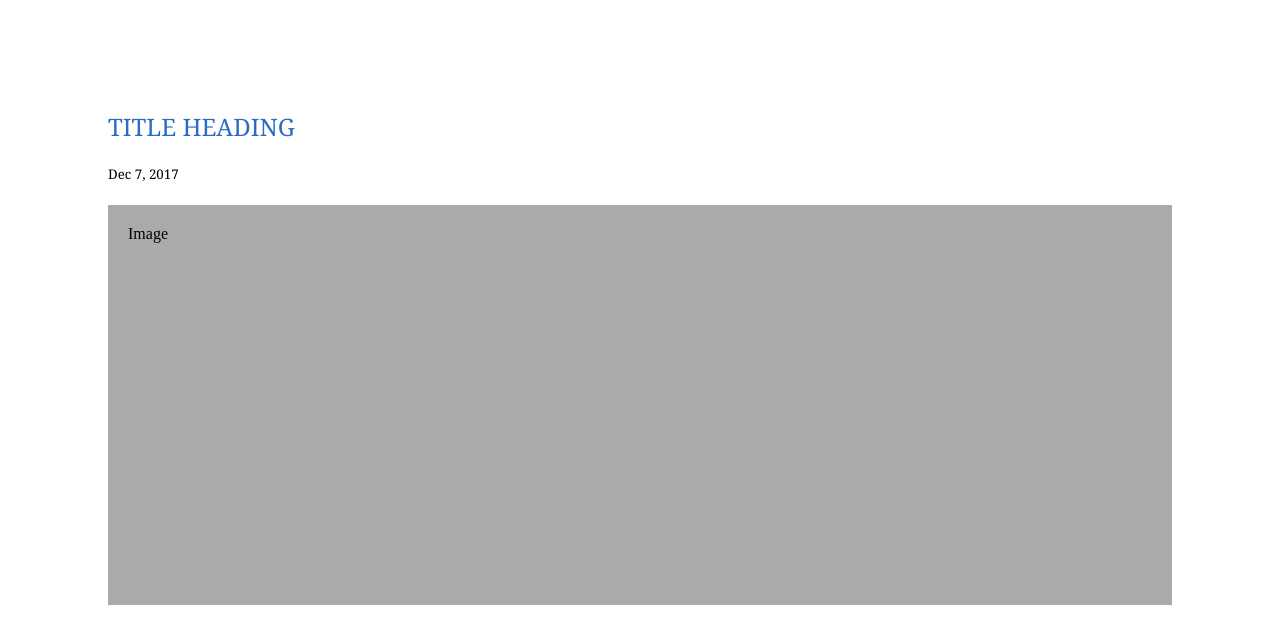
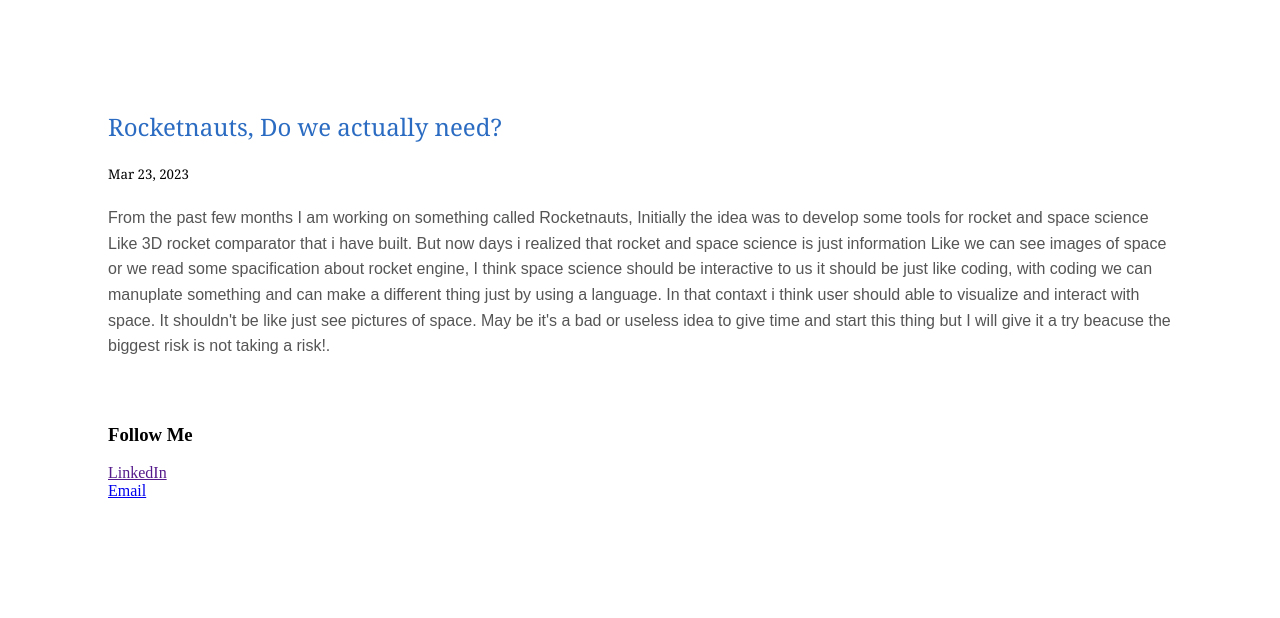
Before and after one commit to Capjacksp/vijaykumawat, a plain HTML site: page index.html in a window 1280 px wide. Shown: the part 181-799 px from the top of the page. Drawn offline with Linux system fonts and the light colour scheme.

Commit message:
First blog

```diff
--- a/index.html
+++ b/index.html
@@ -95,11 +95,10 @@ body {
 <div class="row">
   <div class="leftcolumn">
     <div class="card">
-      <h2>TITLE HEADING</h2>
-      <h5>Dec 7, 2017</h5>
-      <div class="image">Image</div>
-      <p>Some text..</p>
-      <p>Sunt in culpa qui officia deserunt mollit anim id est laborum consectetur adipiscing elit, sed do eiusmod tempor incididunt ut labore et dolore magna aliqua. Ut enim ad minim veniam, quis nostrud exercitation ullamco.</p>
+      <h2>Rocketnauts, Do we actually need?</h2>
+      <h5>Mar 23, 2023</h5>
+      <!-- <div class="image">Image</div> -->
+      <p> From the past few months I am working on something called Rocketnauts, Initially the idea was to develop some tools for rocket and space science Like 3D rocket comparator that i have built. But now days i realized that rocket and space science is just information Like we can see images of space or we read some spacification about rocket engine, I think space science should be interactive to us it should be just like coding, with coding we can manuplate something and can make a different thing just by using a language. In that contaxt i think user should able to visualize and interact with space. It shouldn't be like just see pictures of space. May be it's a bad or useless idea to give time and start this thing but I will give it a try beacuse the biggest risk is not taking a risk!.</p>
     </div>
   </div>
   <div class="rightcolumn">
```
